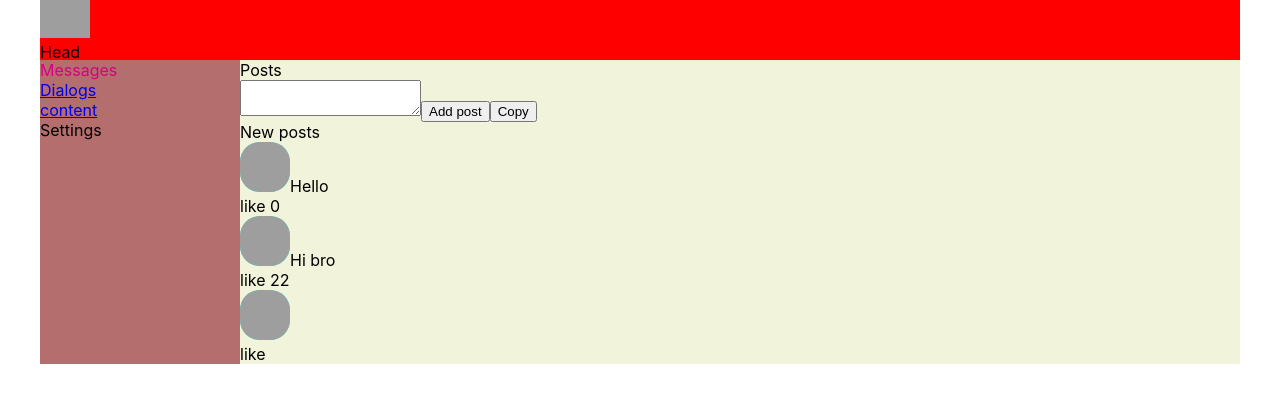
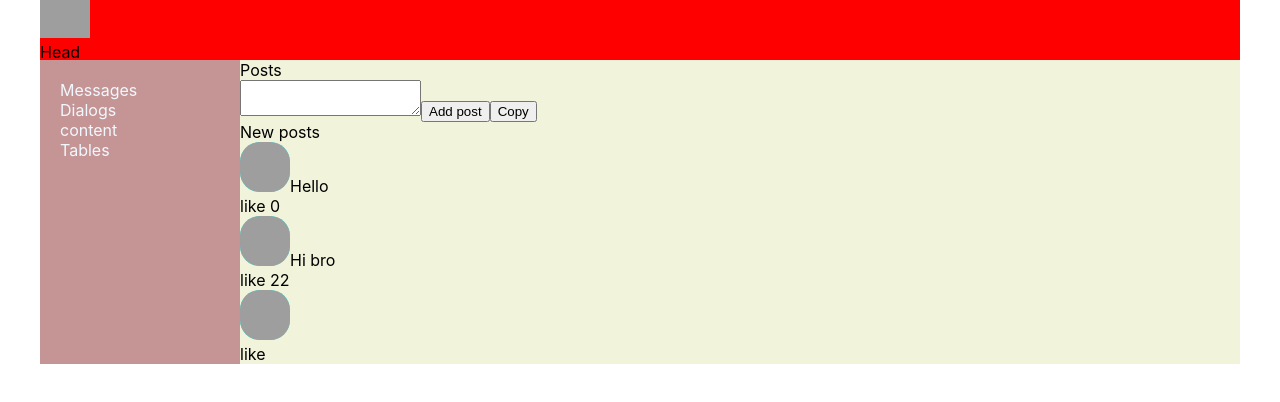
Before and after one commit to sailoksis/React-_social_network, a React (Create React App) app in the folder wiks/: page /content in a window 1280 px wide. Shown: the top 402 px of the page. Built offline with nearby package versions, Linux system fonts and the light colour scheme; grey boxes are pictures that could not be loaded.

Commit message:
feat: add new module Table
add styles for Navbar
add Navlink to for fix reload page

```diff
--- a/wiks/src/App.tsx
+++ b/wiks/src/App.tsx
@@ -5,6 +5,7 @@ import Navbar from "./components/Navbar/Navbar";
 import Content from "./components/Content/Posts/Content";
 import Dialogs from "./components/Dialogs/Dialogs";
 import { BrowserRouter, Route, Routes } from "react-router-dom";
+import Table from "./components/Table/Table";
 
 
 
@@ -19,6 +20,7 @@ function App() {
         <Routes>
         <Route path="/content" element={<Content />}/>
         <Route path="/dialogs" element={<Dialogs />}/>
+        <Route path="/tables" element={<Table/>}/>
         </Routes>
 
       </div>
--- a/wiks/src/components/Navbar/Navbar.module.css
+++ b/wiks/src/components/Navbar/Navbar.module.css
@@ -1,11 +1,14 @@
+.nav {
+  grid-area: n;
+  background-color: rgb(197, 149, 149);
+  padding: 20px;
+}
 
-
-.nav {
-    grid-area: n;
-    background-color: rgb(180, 110, 110);
-    padding-right: 50px;
-  }
-
-  .item.active {
-    color:rgb(216, 0, 126)
-  }
+.item a {
+  text-decoration: none;
+  color: aliceblue;
+}
+.item a:active,
+.item a:focus {
+  color: gold;
+}
--- a/wiks/src/components/Navbar/Navbar.tsx
+++ b/wiks/src/components/Navbar/Navbar.tsx
@@ -1,6 +1,6 @@
 import React from "react";
 import classes from './Navbar.module.css';
-
+import { NavLink } from "react-router-dom";
 
 
 
@@ -9,16 +9,17 @@ const Navbar = () => {
 return <nav className={classes.nav}>
 <div className={`${classes.item} ${classes.active}`}>
   <a>Messages</a>
+  <div className="item">
+ <NavLink to="/dialogs">Dialogs</NavLink>
 </div>
 <div className="item">
-  <a href="/dialogs">Dialogs</a>
+ <NavLink to="/content">content</NavLink>
 </div>
 <div className="item">
-  <a href="/content">content</a>
+  <NavLink to="/tables">Tables</NavLink>
 </div>
-<div className="item">
-  <a>Settings</a>
 </div>
+
 
  </nav>
 }
--- /dev/null
+++ b/wiks/src/components/Table/Table.tsx
@@ -0,0 +1,11 @@
+import React from "react";
+import classes from './Table.module.css'
+
+const Table = () => {
+    return (
+        <div>
+            Table.xsls
+        </div>
+    )
+}
+export default Table;
```
Also changed, not shown: wiks/src/components/Table/Table.module.css (added).
